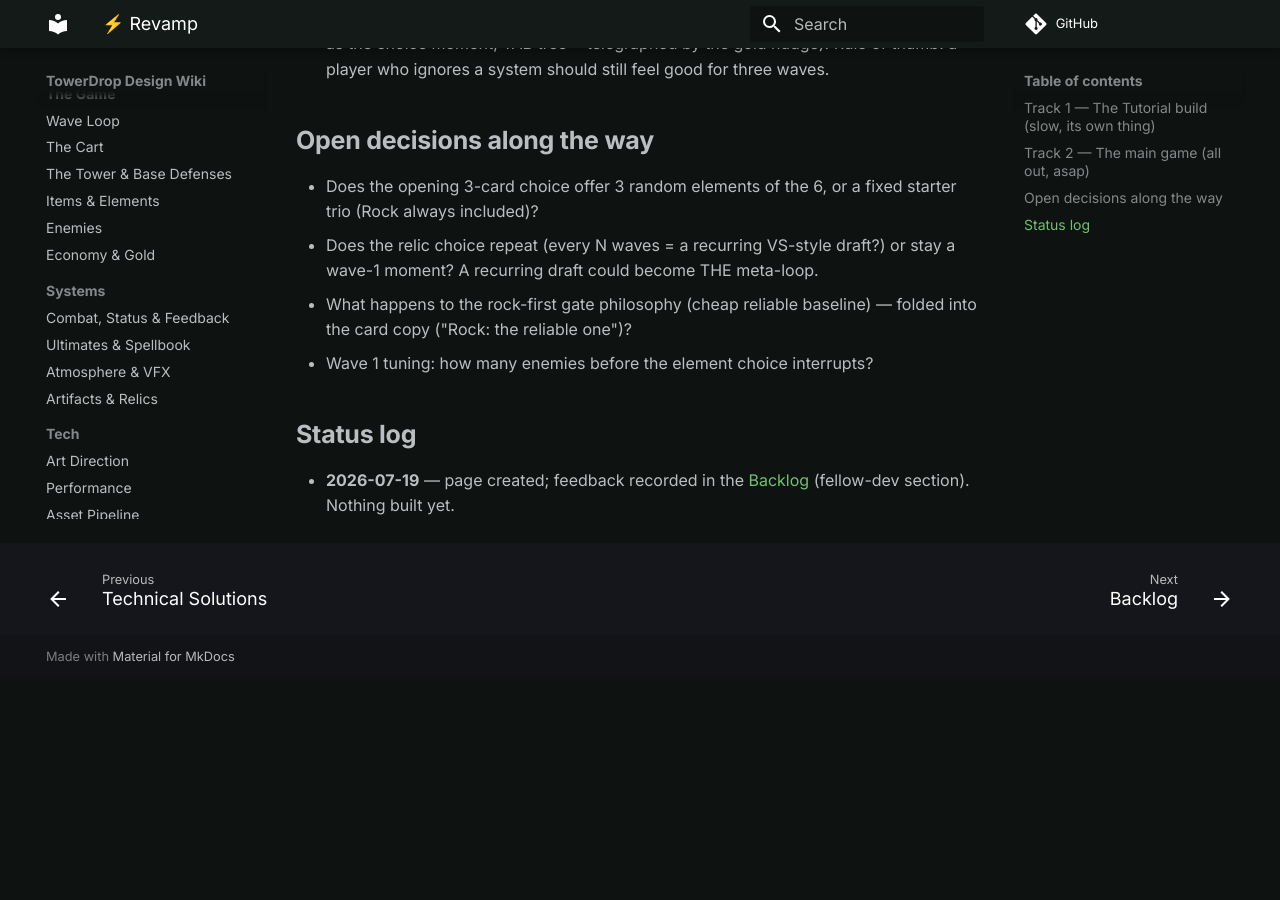
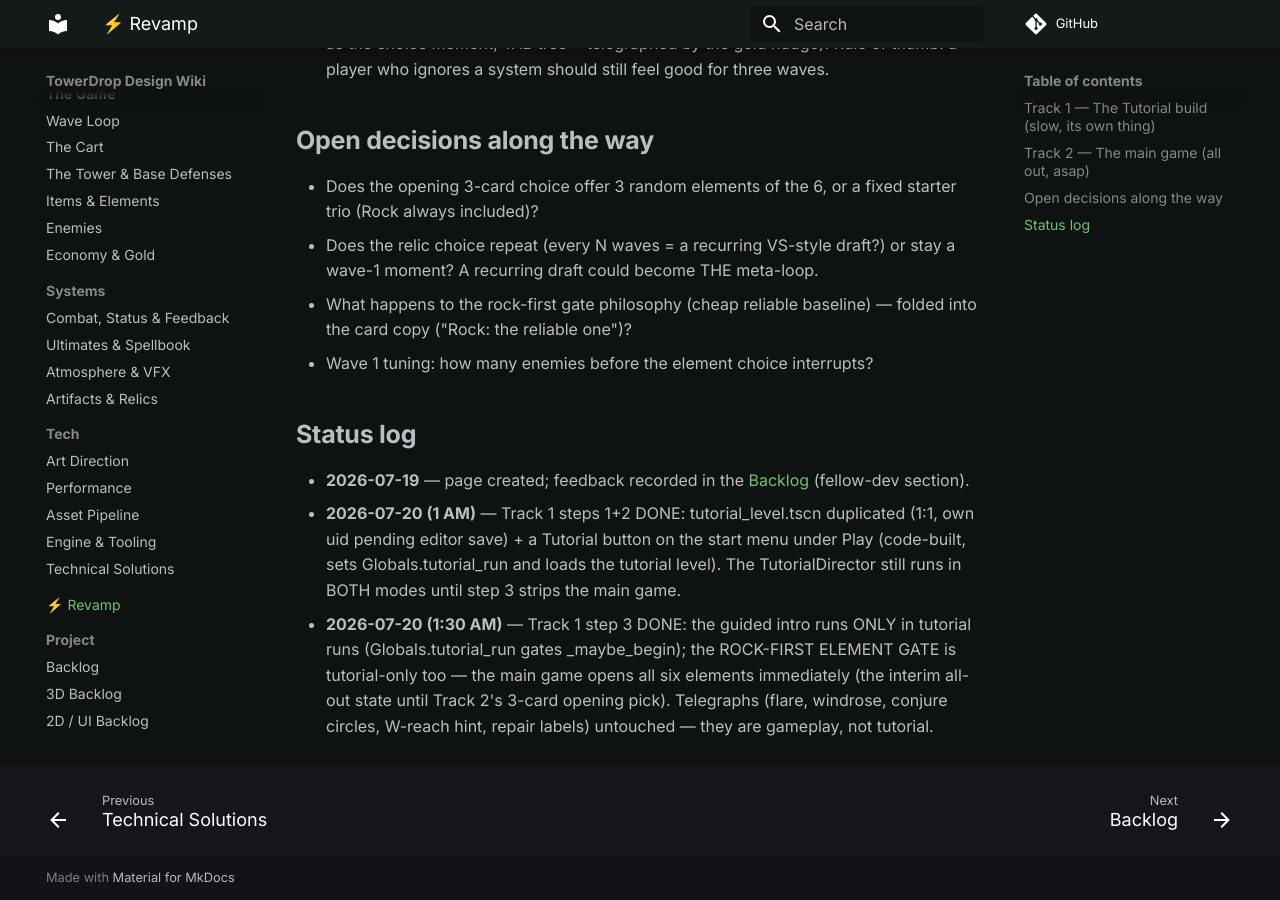
Before and after one commit to cap7n/towerdrop-docs, an MkDocs documentation site: the page built from docs/project/revamp.md, in a window 1280 px wide and 900 px high, scrolled down 1644 px. Built offline with MkDocs 1.6.1 and Material for MkDocs 9.7.7, drawn with Linux system fonts in a browser that asks for light colours; comment, search, counter and statistics services are not loaded; before the commit the page ends 2323 px from its top, so only the background shows below that.

Commit message:
Update revamp.md

```diff
--- a/docs/project/revamp.md
+++ b/docs/project/revamp.md
@@ -12,9 +12,9 @@
 
 The guided intro we already built becomes a dedicated MODE, and the main game gets stripped clean.
 
-- [ ] **1. Duplicate the level**: copy `level_1.tscn` → `tutorial_level.tscn`, near enough 1:1 — we already have most tutorial bits (TutorialDirector beats, rock-first gate, shop onboarding) and they simply move house.
-- [ ] **2. Start-menu "Tutorial" button** → launches the tutorial level with the guided intro FORCED on (a `Globals.tutorial_run` flag the TutorialDirector reads).
-- [ ] **3. Strip the main game**: `FORCE_EACH_RUN = false`; TutorialDirector goes fully dormant outside tutorial runs. Decide per beat: does it die in the main game or move to the tutorial? (The rock-first element gate is the big one — in the main game it likely DIES in favour of the opening element pick below.)
+- [x] **1. Duplicate the level**: copy `level_1.tscn` → `tutorial_level.tscn`, near enough 1:1 — we already have most tutorial bits (TutorialDirector beats, rock-first gate, shop onboarding) and they simply move house.
+- [x] **2. Start-menu "Tutorial" button** → launches the tutorial level with the guided intro FORCED on (a `Globals.tutorial_run` flag the TutorialDirector reads).
+- [x] **3. Strip the main game**: `FORCE_EACH_RUN = false`; TutorialDirector goes fully dormant outside tutorial runs. Decide per beat: does it die in the main game or move to the tutorial? (The rock-first element gate is the big one — in the main game it likely DIES in favour of the opening element pick below.)
 - [ ] **4. Slow the tutorial down**: longer grace, gentler waves, one system per wave — drop/pour → shop + first upgrade → element trees → repair → artifact placement → spellbook. No game-over pressure (tower can't die, or respawns free).
 - [ ] **5. Completion flag**: `tutorial done` saved to disk; first launch nudges new players toward the Tutorial button (but never forces it).
 
@@ -38,4 +38,6 @@
 
 ## Status log
 
-- **2026-07-19** — page created; feedback recorded in the [Backlog](backlog.md) (fellow-dev section). Nothing built yet.
+- **2026-07-19** — page created; feedback recorded in the [Backlog](backlog.md) (fellow-dev section).
+- **2026-07-20 (1 AM)** — Track 1 steps 1+2 DONE: tutorial_level.tscn duplicated (1:1, own uid pending editor save) + a Tutorial button on the start menu under Play (code-built, sets Globals.tutorial_run and loads the tutorial level). The TutorialDirector still runs in BOTH modes until step 3 strips the main game.
+- **2026-07-20 (1:30 AM)** — Track 1 step 3 DONE: the guided intro runs ONLY in tutorial runs (Globals.tutorial_run gates _maybe_begin); the ROCK-FIRST ELEMENT GATE is tutorial-only too — the main game opens all six elements immediately (the interim all-out state until Track 2's 3-card opening pick). Telegraphs (flare, windrose, conjure circles, W-reach hint, repair labels) untouched — they are gameplay, not tutorial.
```
